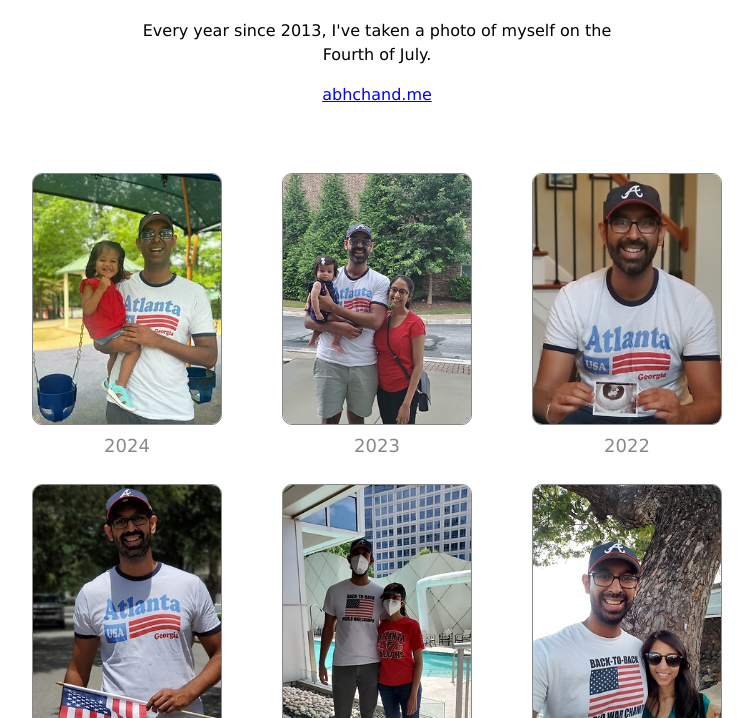
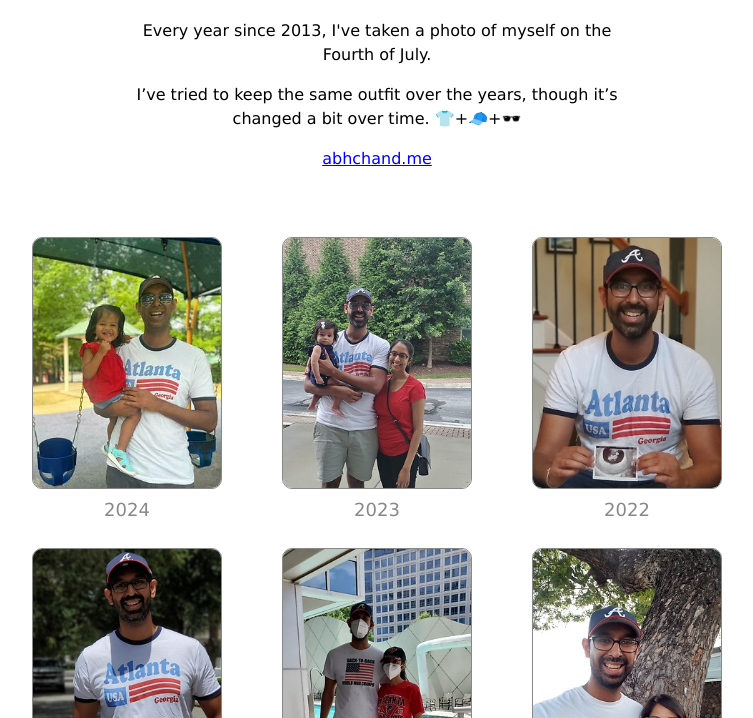
Before and after one commit to abhchand/fourth-of-july, a plain HTML site: page index.html in a window 1280 px wide. Shown: the part 72-790 px from the top of the page, without its empty margins (263-1016 px from the left). Drawn offline with Linux system fonts and the light colour scheme.

Commit message:
add sentence about outfit

```diff
--- a/index.html
+++ b/index.html
@@ -18,6 +18,7 @@
     <div class="heading">
       <h1>🇺🇸 The Fourth of July 🇺🇸</h1>
       <p>Every year since 2013, I've taken a photo of myself on the Fourth of July.</p>
+      <p>I’ve tried to keep the same outfit over the years, though it’s changed a bit over time. 👕+🧢+🕶️</p>
       <p><a href="https://abhchand.me/">abhchand.me</a></p>
     </div>
 
```
